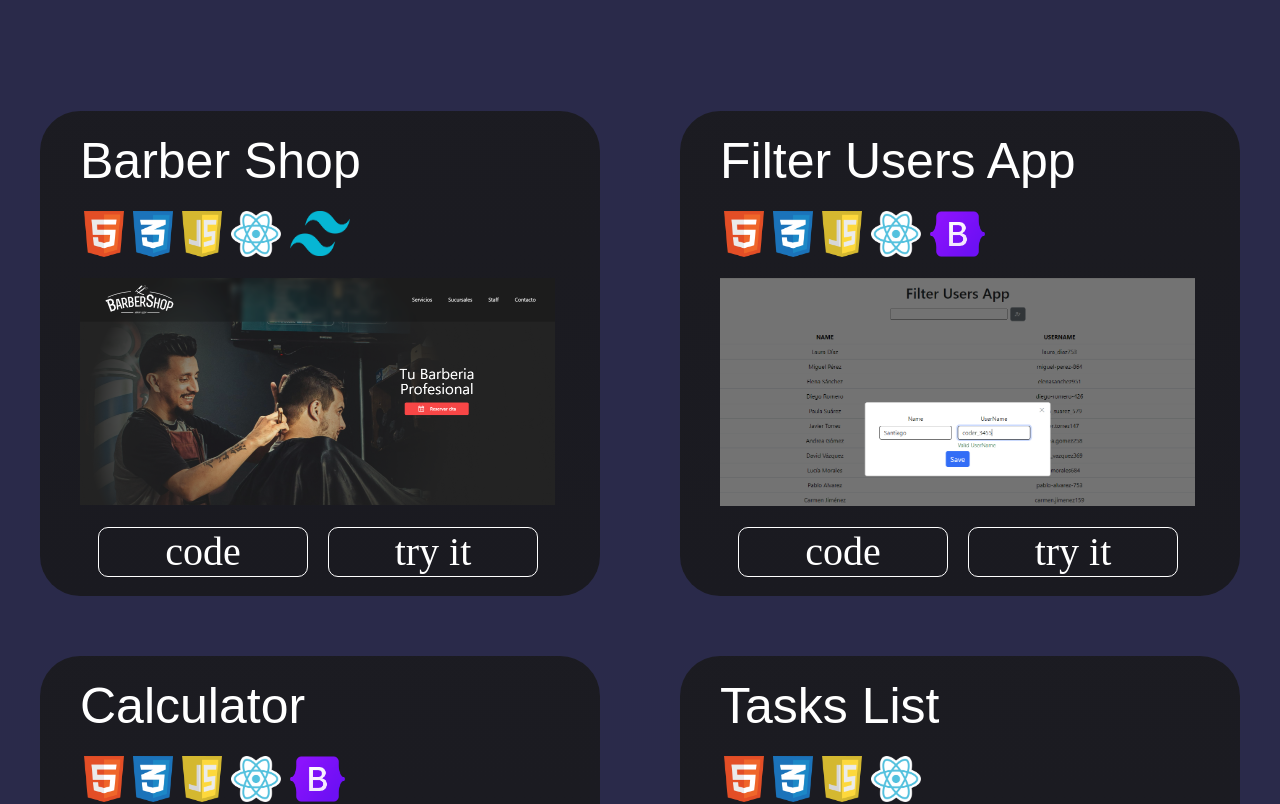
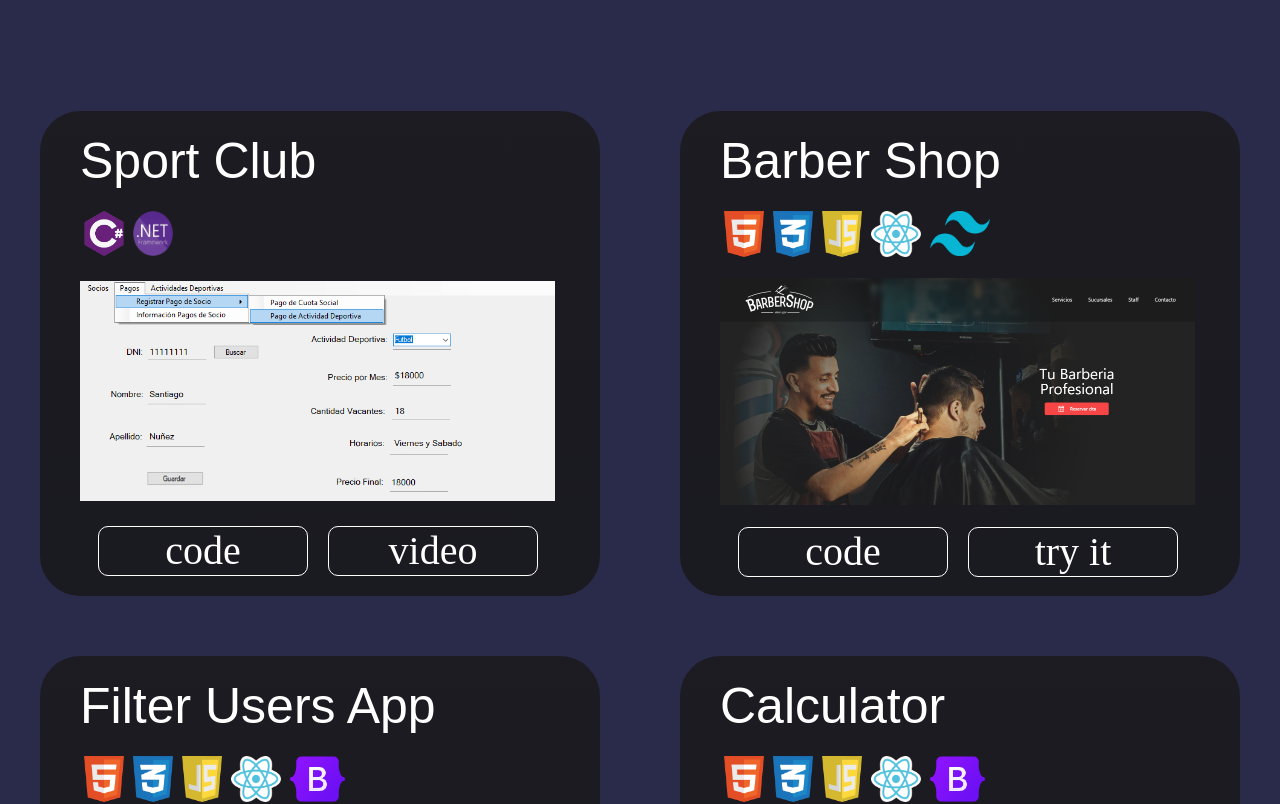
Before and after one commit to SantiagoNunezSelem/Portfolio, a React (Create React App) app: page / in a window 1280 px wide. Shown: the part 989-1793 px from the top of the page. Built offline with nearby package versions, Linux system fonts and the light colour scheme.

Commit message:
Proyect sport club added

```diff
--- a/src/data/proyectsData.js
+++ b/src/data/proyectsData.js
@@ -4,7 +4,10 @@ import javaScriptSymbol from "../img/symbols/javascript-symbol.png"
 import reactSymbol from "../img/symbols/react-symbol.png"
 import bootstrapSymbol from "../img/symbols/bootstrap-symbol.png"
 import tailwindSymbol from "../img/symbols/tailwind-symbol.png"
+import cSharp from "../img/symbols/cSharp-symbol.png"
+import netFramework from "../img/symbols/net-framework-symbol.png"
 
+import sportClub from "../img/proyects/sport-club.jpg"
 import barberShop from "../img/proyects/barberShop.png"
 import filterAppImg from "../img/proyects/filter-users-app.png"
 import calculatorImg from "../img/proyects/calculator.png"
@@ -12,7 +15,19 @@ import taskListImg from "../img/proyects/taskslist.jpg"
 import piBeerImg from "../img/proyects/pibeer.png"
 import portfolioImg from "../img/proyects/portfolio.png"
 
+
 const proyects = [
+    {
+        title:"Sport Club",
+        technologies:{
+            cSharp: {symbol: cSharp, name:"C#", className:""},
+            netFramework: {symbol: netFramework, name:".NET Framework", className: "netFramework"},
+        },
+        proyectImg:sportClub,
+        urlVideo:"https://youtu.be/Tg1rY32__eo",
+        urlGitHub:"https://github.com/SantiagoNunezSelem/ClubDeportivo"
+    },
+
     {
         title:"Barber Shop",
         technologies:{
```
